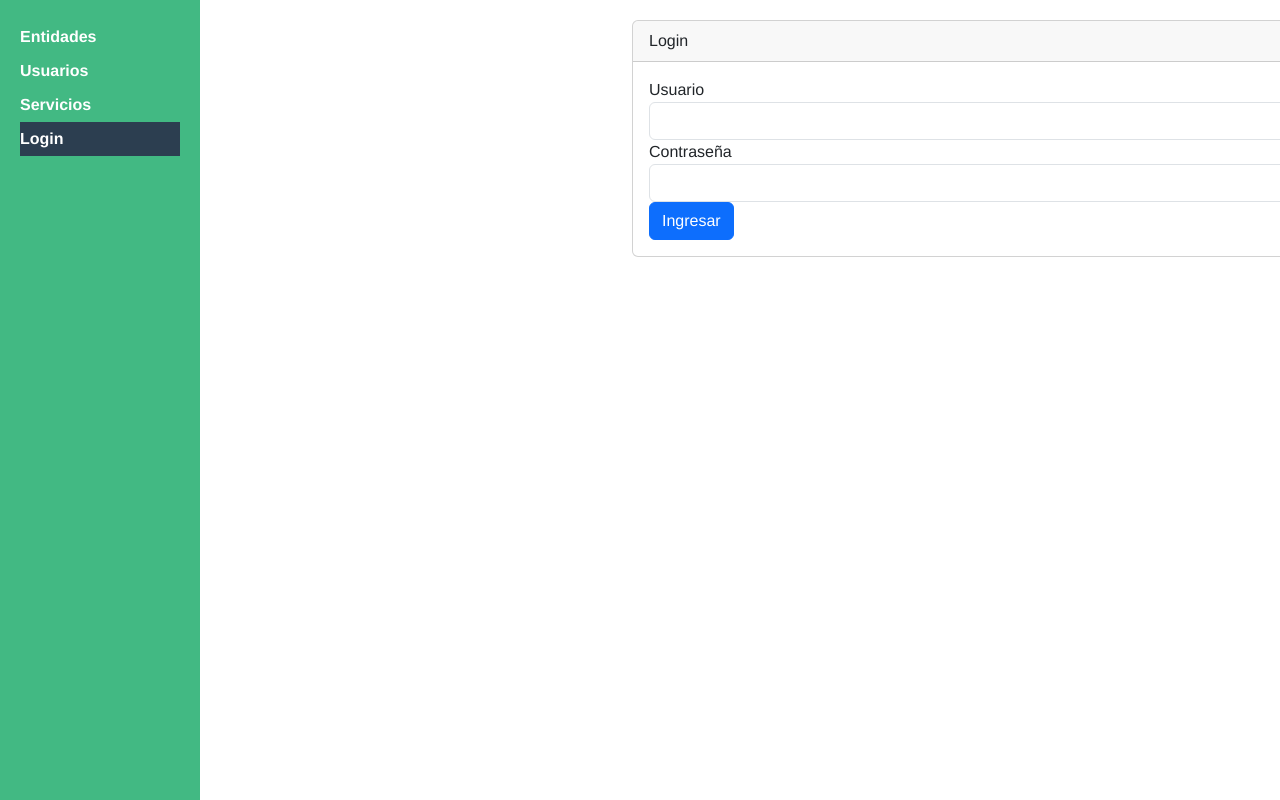
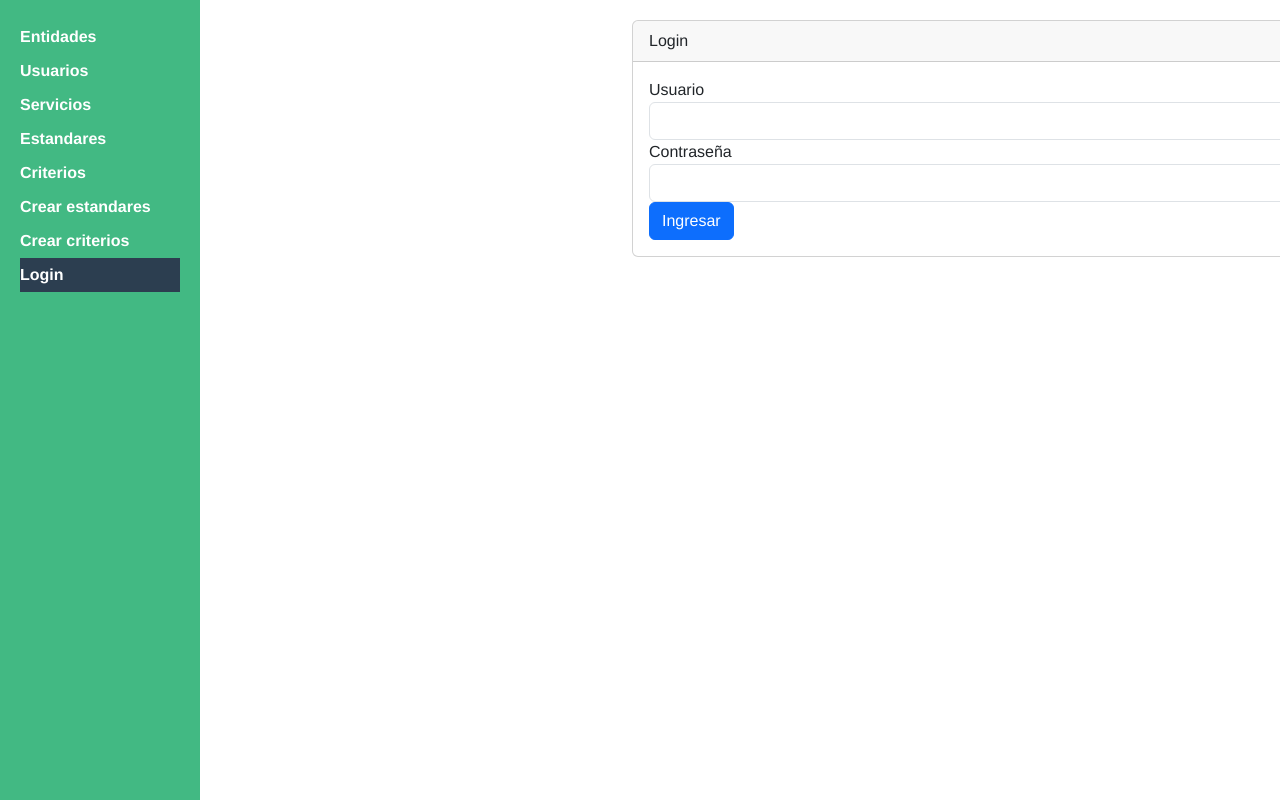
Before and after one commit to juanjoramirez01/proyectofinal, a Vue app: page / in a window 1280 px wide. Shown: the top 800 px of the page. Built offline with nearby package versions, Linux system fonts and the light colour scheme; the HTML template or start-up script is replaced by a standard one.

Commit message:
cambios antes de la ultima reunion

```diff
--- a/src/App.vue
+++ b/src/App.vue
@@ -8,7 +8,17 @@
 
         <router-link to="/listarservicios">Servicios</router-link>
 
+        <router-link to="/listarestandares">Estandares</router-link>
+
+        <router-link to="/listarcriterios">Criterios</router-link>
+
+        <router-link to="/crearestandares">Crear estandares</router-link>
+
+        <router-link to="/crearcriterios">Crear criterios</router-link>
+
         <router-link to="/">Login</router-link>
+
+
 
       </nav>
     </div>
```
